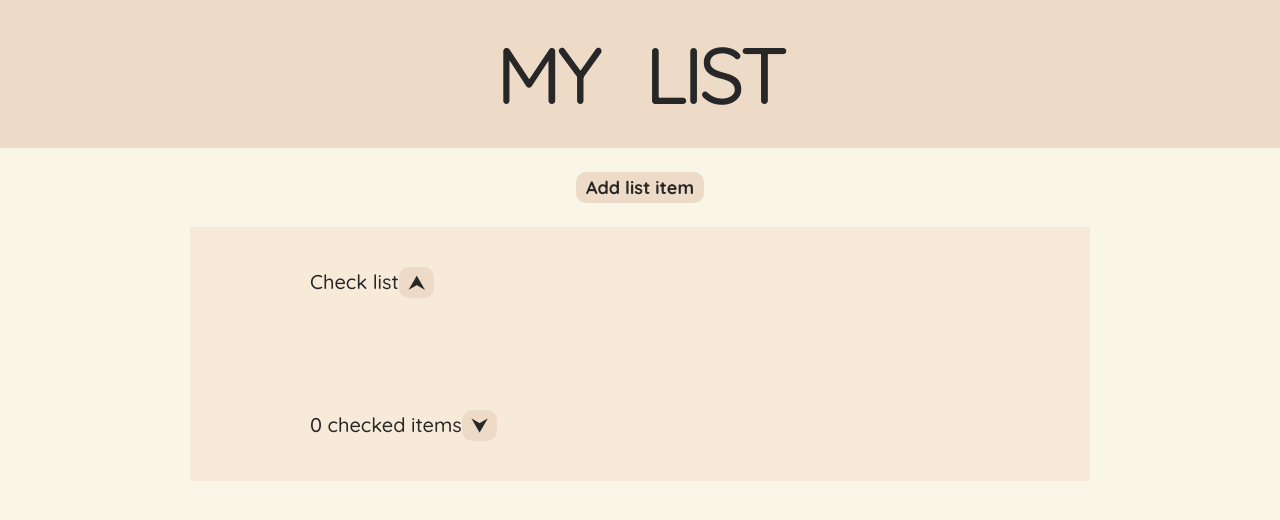
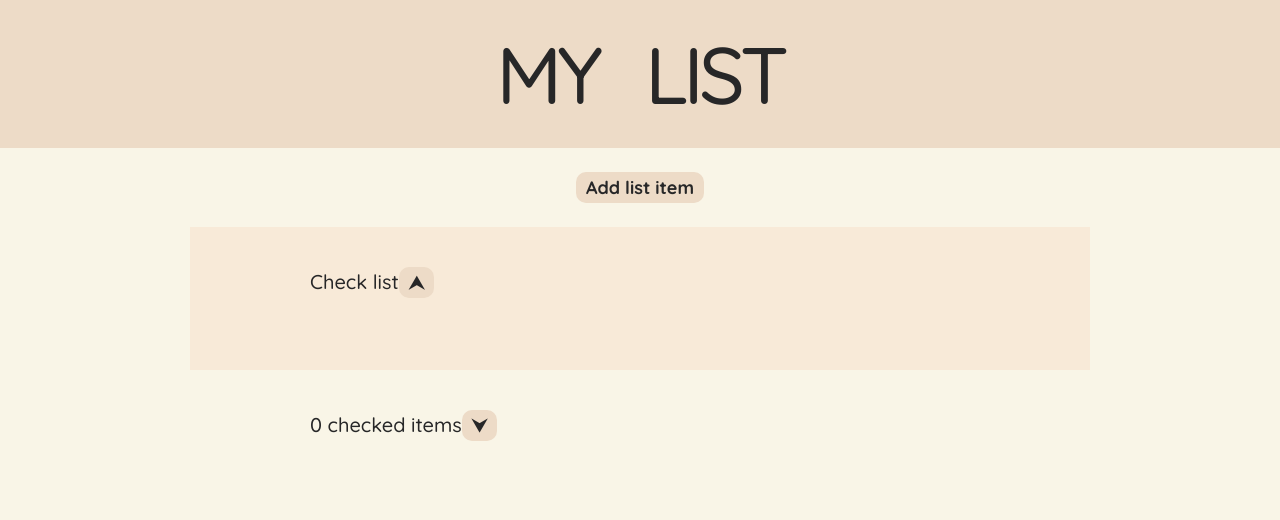
Before and after one commit to yukselsule/My-List, a React (Create React App) app: page / in a window 1280 px wide. Shown: the top 520 px of the page. Built offline with nearby package versions, Linux system fonts and the light colour scheme.

Commit message:
css done

```diff
--- a/src/index.css
+++ b/src/index.css
@@ -79,7 +79,6 @@ input[type="checkbox"] {
 
 .checked-list {
   padding: 4rem 12rem;
-  background-color: #f8ead8;
   display: flex;
   justify-content: center;
   flex-direction: column;
```
